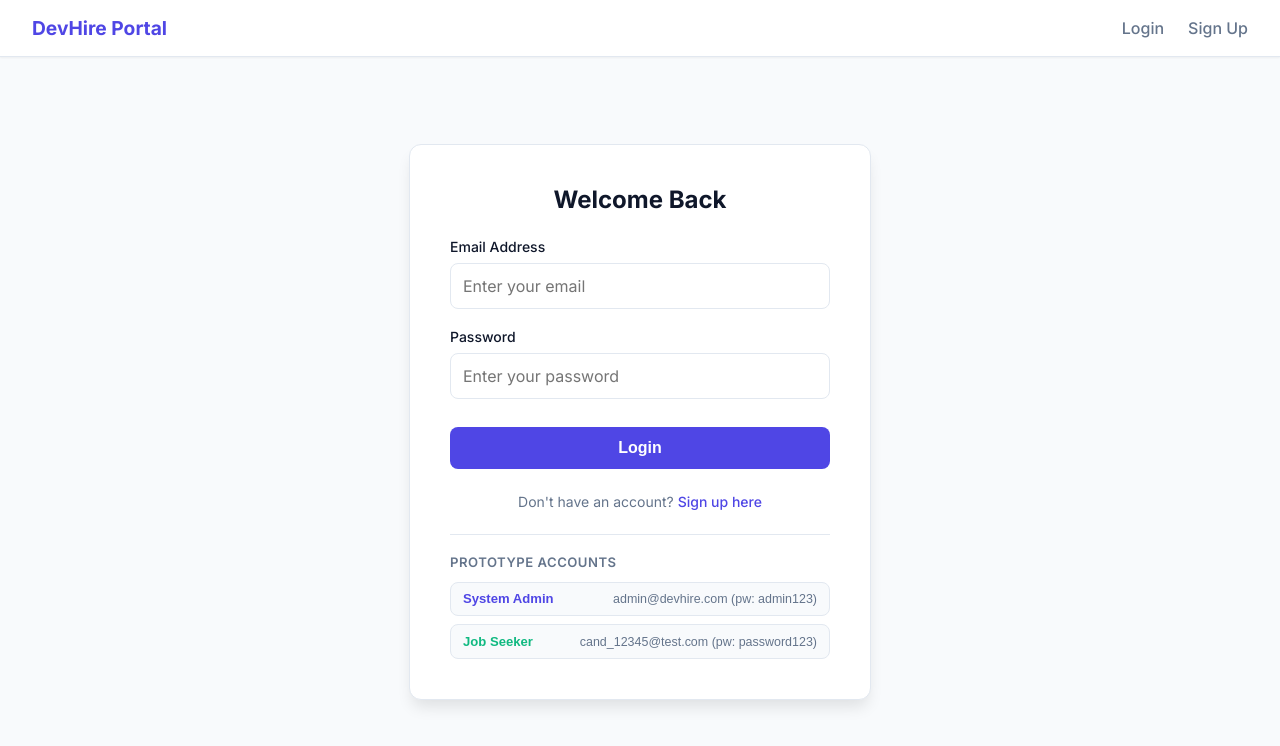
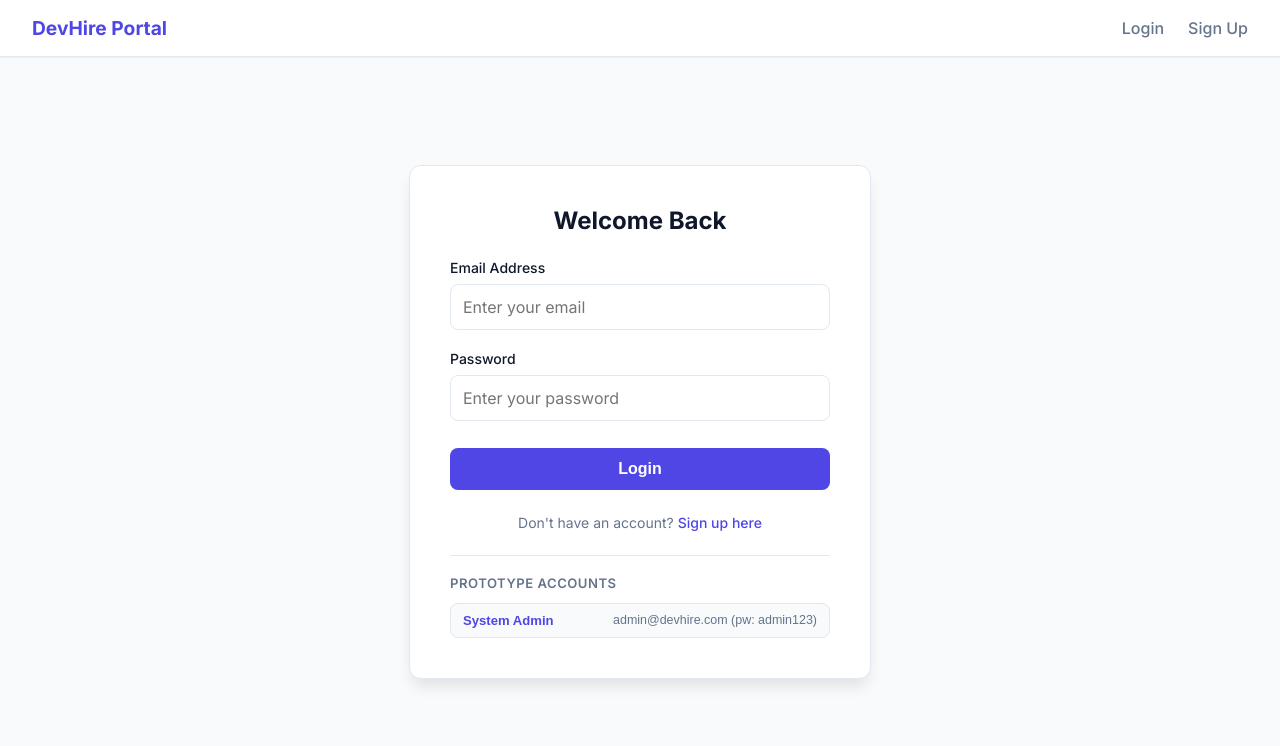
Before and after one commit to chavanpranav/DevHire, a React (Create React App) app in the folder frontend/: page /login in a window 1280 px wide. Shown: the top 746 px of the page. Built offline with nearby package versions, Linux system fonts and the light colour scheme.

Commit message:
Local MongoDB dataset shifted toward MongoDB Atlas -> for deployment purpose

```diff
--- a/frontend/src/App.jsx
+++ b/frontend/src/App.jsx
@@ -14,7 +14,10 @@ function App() {
   const { user } = useContext(AuthContext);
 
   // Hide global Navbar for ADMIN and COMPANY roles
-  const showNavbar = !user || (user.role !== "ADMIN" && user.role !== "COMPANY");
+  const showNavbar = !user || (
+    String(user.role).toUpperCase() !== "ADMIN" &&
+    String(user.role).toUpperCase() !== "COMPANY"
+  );
 
   return (
     <BrowserRouter>
--- a/frontend/src/pages/Login.jsx
+++ b/frontend/src/pages/Login.jsx
@@ -101,28 +101,6 @@ function Login() {
               <span style={{ fontWeight: "600", color: "var(--primary)" }}>System Admin</span>
               <span style={{ color: "var(--text-light)", fontSize: "0.78rem" }}>admin@devhire.com (pw: admin123)</span>
             </button>
-            <button
-              type="button"
-              onClick={() => { setEmail("cand_12345@test.com"); setPassword("password123"); }}
-              style={{
-                display: "flex",
-                justifyContent: "space-between",
-                alignItems: "center",
-                padding: "0.55rem 0.75rem",
-                borderRadius: "8px",
-                border: "1px solid var(--border)",
-                backgroundColor: "var(--bg-color)",
-                fontSize: "0.82rem",
-                cursor: "pointer",
-                transition: "all 0.2s",
-                textAlign: "left"
-              }}
-              onMouseEnter={(e) => { e.currentTarget.style.borderColor = "var(--primary)"; e.currentTarget.style.backgroundColor = "#fff"; }}
-              onMouseLeave={(e) => { e.currentTarget.style.borderColor = "var(--border)"; e.currentTarget.style.backgroundColor = "var(--bg-color)"; }}
-            >
-              <span style={{ fontWeight: "600", color: "#10b981" }}>Job Seeker</span>
-              <span style={{ color: "var(--text-light)", fontSize: "0.78rem" }}>cand_12345@test.com (pw: password123)</span>
-            </button>
           </div>
         </div>
       </div>
```
Also changed, not shown: 1 other file (tests, documents, lock files or other folders).
